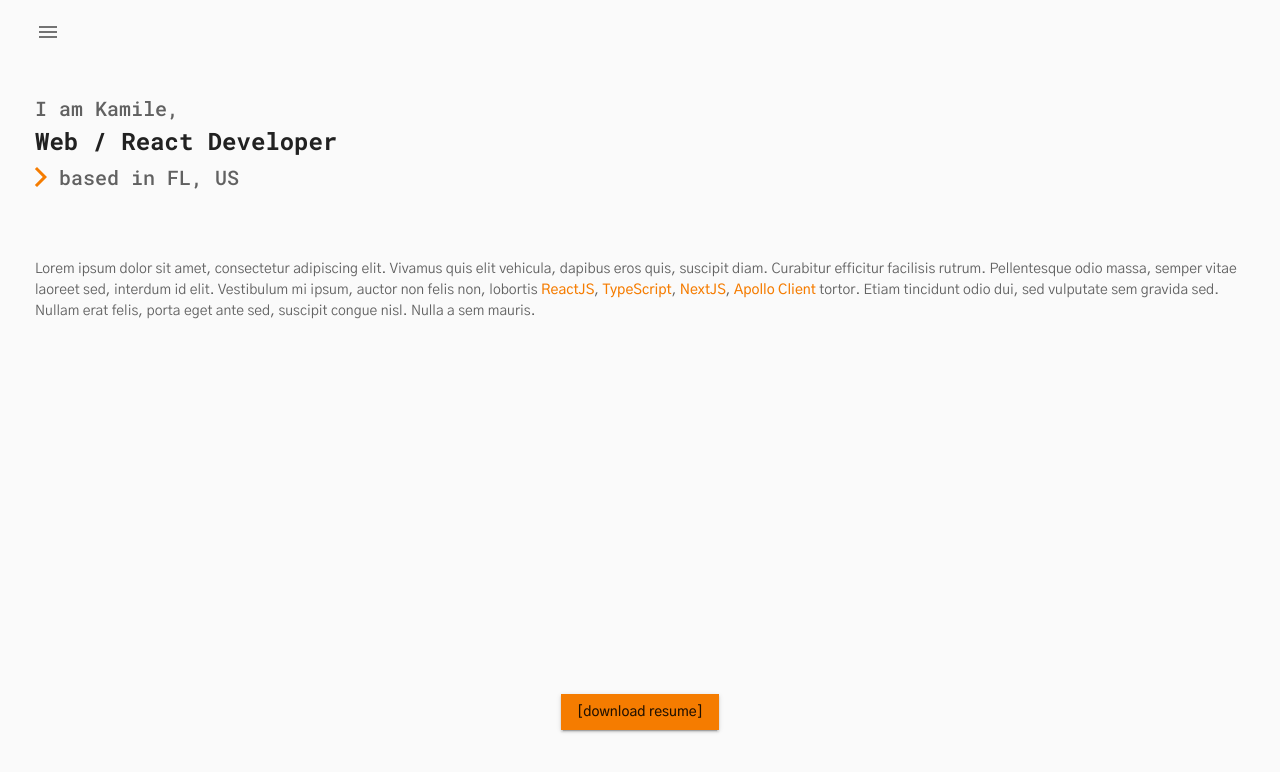
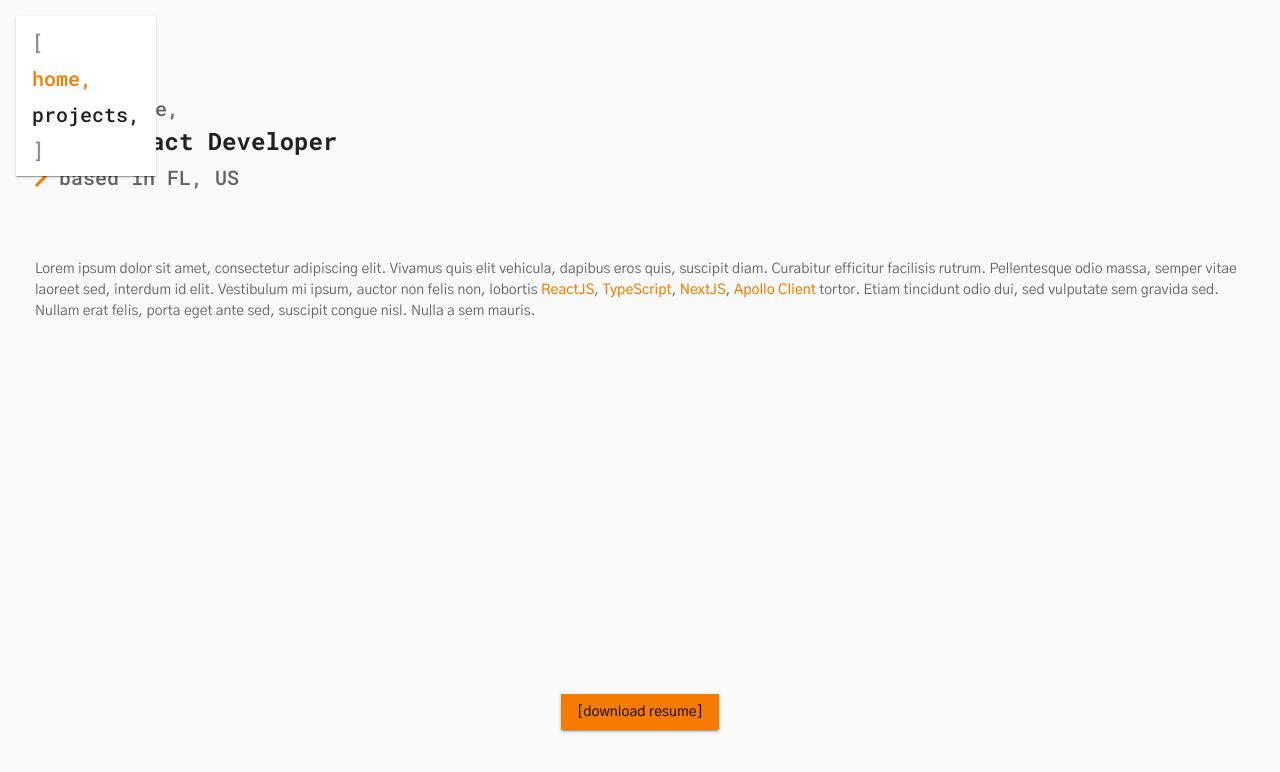
Before and after one commit to fufukha/my-portfolio, a Next.js app: page / in a window 1280 px wide. Both pictures are taken after a click on the button "Open main navigation". Shown: the top 772 px of the page. Built offline with nearby package versions, Linux system fonts and the light colour scheme.

Commit message:
implemented Menu and MenuItem components

```diff
--- a/components/Header.tsx
+++ b/components/Header.tsx
@@ -1,13 +1,12 @@
-import { AppBar, IconButton, Toolbar } from '@material-ui/core'
-import MenuIcon from '@material-ui/icons/Menu'
+import AppBar from '@material-ui/core/AppBar'
+import Toolbar from '@material-ui/core/Toolbar'
+import Menu from './Menu'
 
 const Header = () => {
   return (
     <AppBar position='fixed' color='transparent' elevation={0}>
       <Toolbar component='header'>
-        <IconButton>
-          <MenuIcon />
-        </IconButton>
+        <Menu />
       </Toolbar>
     </AppBar>
   )
--- /dev/null
+++ b/components/Menu.tsx
@@ -0,0 +1,52 @@
+import { Menu as MuiMenu } from '@material-ui/core'
+import Fade from '@material-ui/core/Fade'
+import IconButton from '@material-ui/core/IconButton'
+import MenuIcon from '@material-ui/icons/Menu'
+import { useRouter } from 'next/dist/client/router'
+import React from 'react'
+import MenuItems from './MenuItems'
+
+const Menu = () => {
+  const [anchorEl, setAnchorEl] = React.useState<null | HTMLElement>(null)
+  const router = useRouter()
+
+  const handleOpen = (e: React.MouseEvent<HTMLButtonElement>) => {
+    setAnchorEl(e.currentTarget)
+  }
+
+  const handleClose = (path?: string) => {
+    setAnchorEl(null)
+    if (path) {
+      router.push(path)
+    }
+  }
+
+  return (
+    <div>
+      <IconButton
+        color='inherit'
+        edge='start'
+        aria-label='Open main navigation'
+        aria-controls='simple-menu'
+        aria-haspopup='true'
+        onClick={handleOpen}
+      >
+        <MenuIcon />
+      </IconButton>
+      <MuiMenu
+        id='fade-menu'
+        anchorEl={anchorEl}
+        keepMounted
+        TransitionComponent={Fade}
+        elevation={1}
+        open={Boolean(anchorEl)}
+        onClose={() => handleClose()}
+        onClick={() => handleClose()}
+      >
+        <MenuItems handleClose={handleClose} />
+      </MuiMenu>
+    </div>
+  )
+}
+
+export default Menu
--- /dev/null
+++ b/components/MenuItems.tsx
@@ -0,0 +1,39 @@
+import MenuItem from '@material-ui/core/MenuItem'
+import Typography from '@material-ui/core/Typography'
+import { useRouter } from 'next/dist/client/router'
+
+type MenuItemsProps = {
+  handleClose: (path?: string) => void
+}
+
+const MenuItems = ({ handleClose }: MenuItemsProps) => {
+  const router = useRouter()
+  const pages = ['home', 'projects']
+
+  const menuItems = pages.map((page, i) => {
+    const path = page === 'home' ? '/' : `/${page}`
+    const color = router.pathname === path ? 'primary' : 'textPrimary'
+
+    return (
+      <>
+        {i === 0 && (
+          <MenuItem disabled>
+            <Typography variant='h2'>[</Typography>
+          </MenuItem>
+        )}
+        <MenuItem onClick={() => handleClose(path)}>
+          <Typography variant='h2' color={color}>{`${page},`}</Typography>
+        </MenuItem>
+        {i === pages.length - 1 && (
+          <MenuItem disabled>
+            <Typography variant='h2'>]</Typography>
+          </MenuItem>
+        )}
+      </>
+    )
+  })
+
+  return <>{menuItems}</>
+}
+
+export default MenuItems
```
